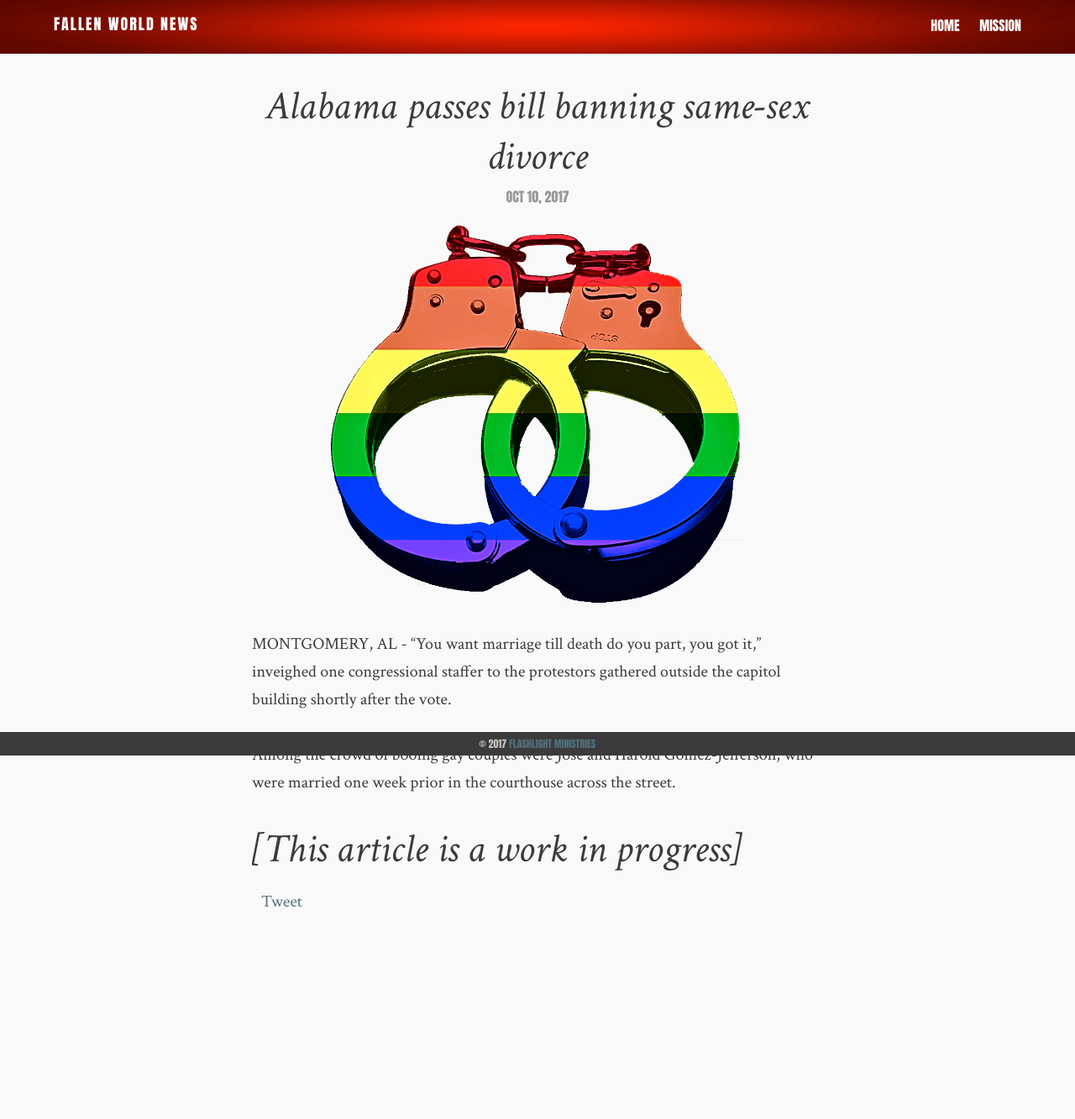
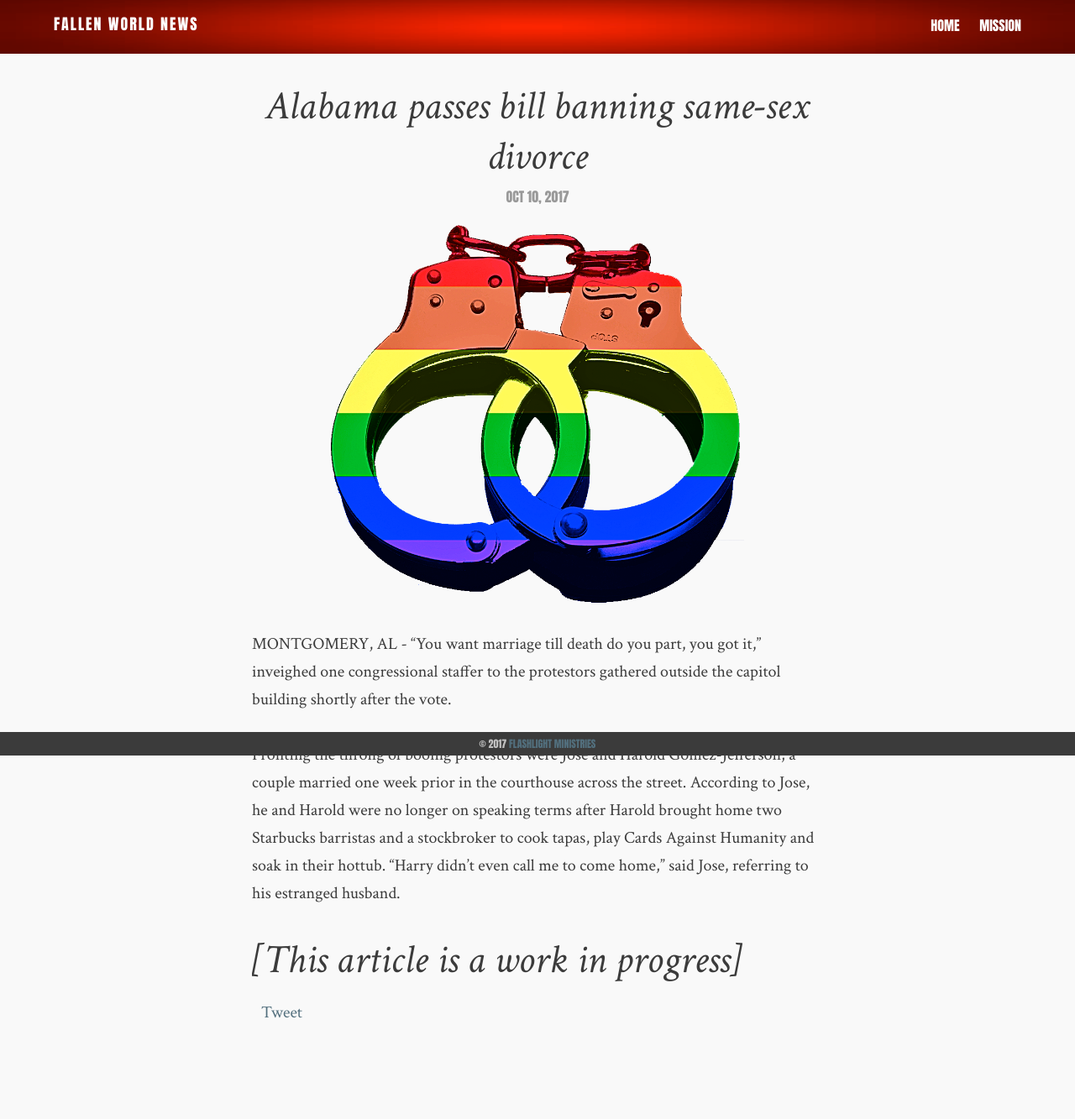
Before and after one commit to flashlightministries/oilforlight, a Jekyll site: the page built from _posts/2017-10-10-same-sex-divorce.md, in a window 1280 px wide. Shown: the whole page at 84% size. Built offline with Jekyll 4.4.1, drawn with Linux system fonts in a browser that asks for light colours; comment, search, counter and statistics services are not loaded; before the commit the page ends 1201 px from its top, so only the background shows below that.

Commit message:
Update 2017-10-10-same-sex-divorce.md

```diff
--- a/_posts/2017-10-10-same-sex-divorce.md
+++ b/_posts/2017-10-10-same-sex-divorce.md
@@ -10,6 +10,6 @@ comments: false
 
 MONTGOMERY, AL - "You want marriage till death do you part, you got it," inveighed one congressional staffer to the protestors gathered outside the capitol building shortly after the vote.
 
-Among the crowd of booing gay couples were Jose and Harold Gomez-Jefferson, who were married one week prior in the courthouse across the street.
+Fronting the throng of booing protestors were Jose and Harold Gomez-Jefferson, a couple married one week prior in the courthouse across the street.  According to Jose, he and Harold were no longer on speaking terms after Harold brought home two Starbucks barristas and a stockbroker to cook tapas, play Cards Against Humanity and soak in their hottub.  "Harry didn't even call me to come home," said Jose, referring to his estranged husband.
 
 # [This article is a work in progress]
```
